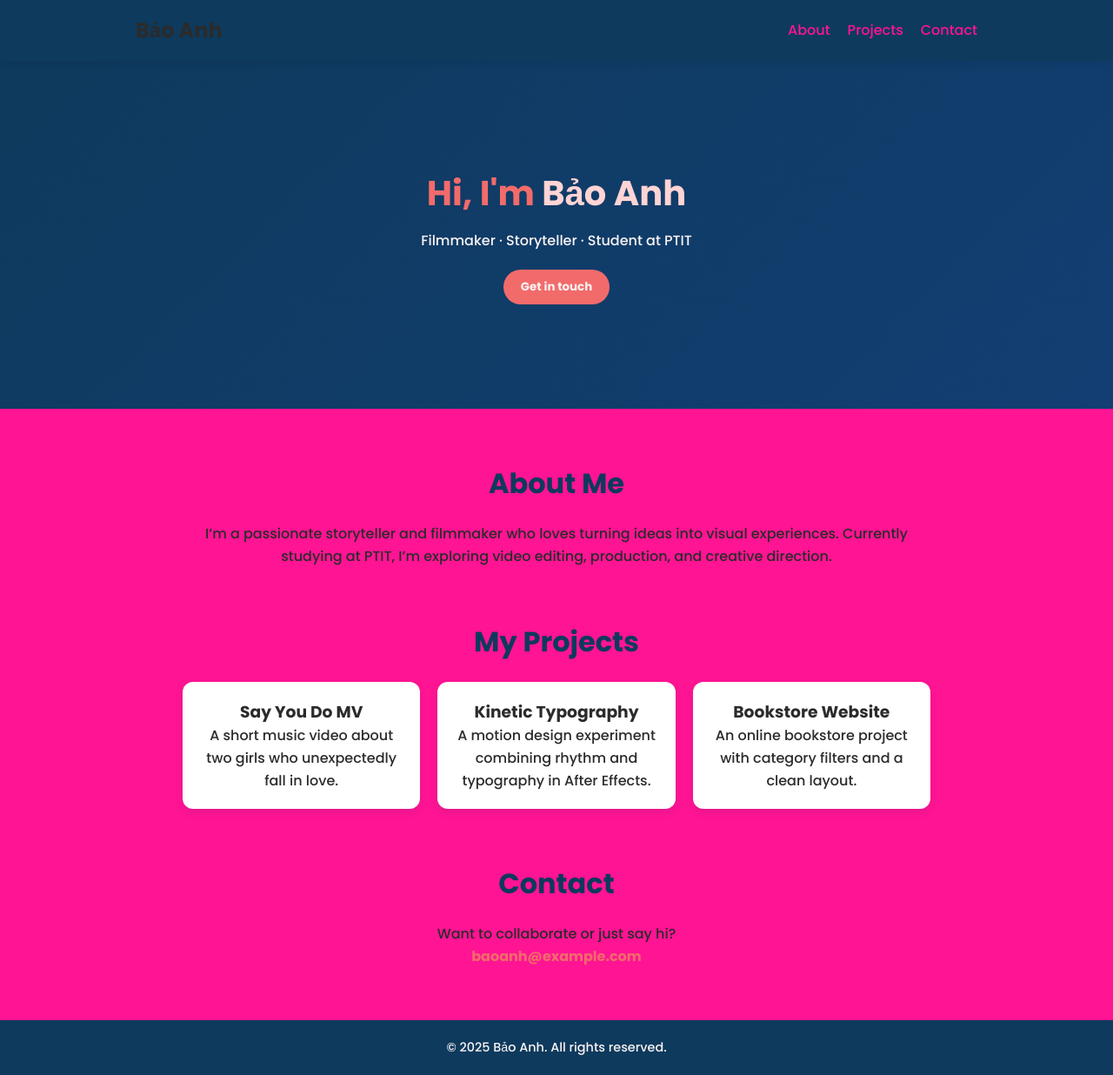
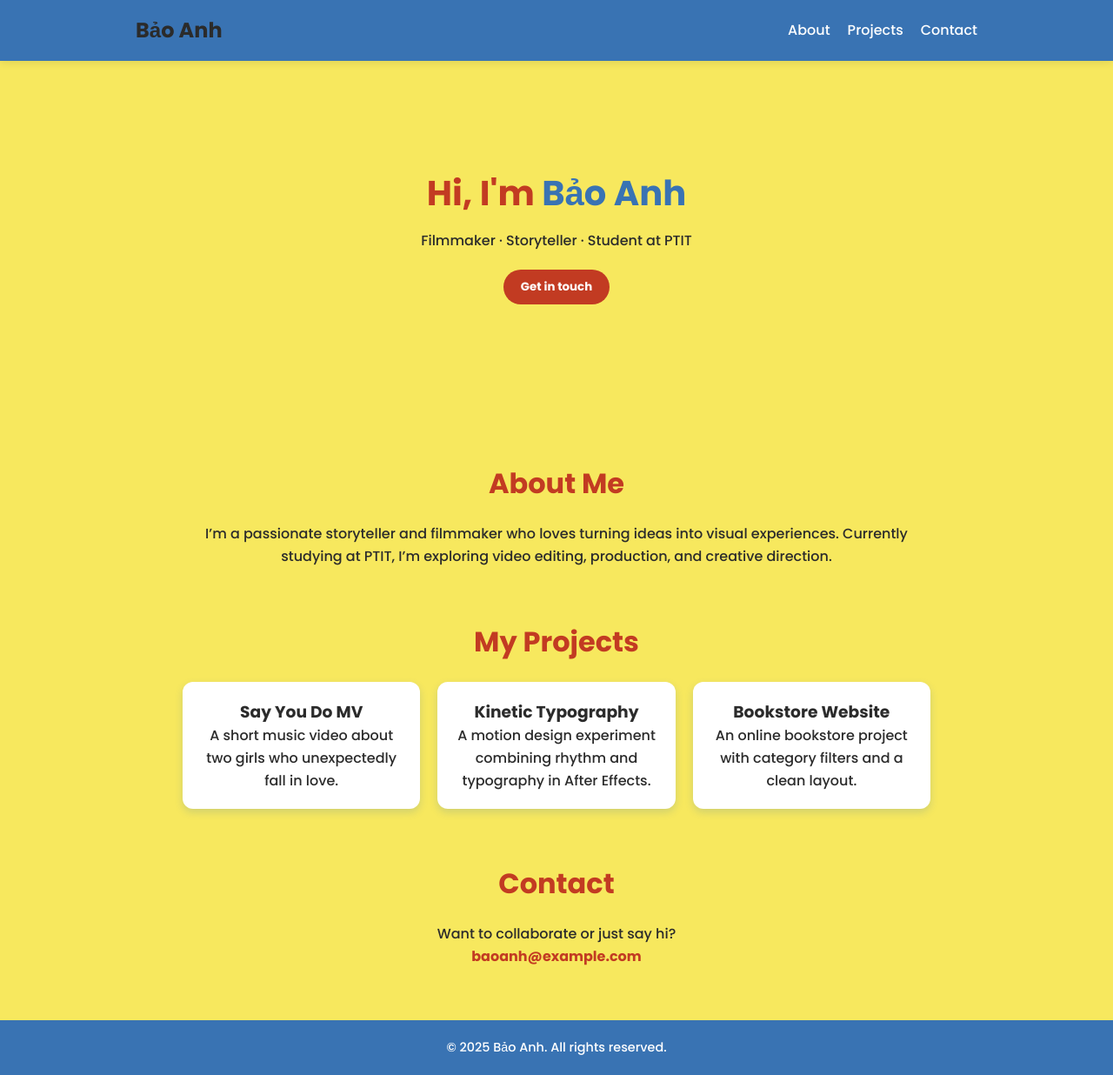
Before and after one commit to anhbao2108/profileweb, a plain HTML site: page index.html in a window 1280 px wide. Shown: the whole page at 87% size. Drawn offline with Linux system fonts and the light colour scheme.

Commit message:
Update style.css

```diff
--- a/style.css
+++ b/style.css
@@ -7,16 +7,16 @@
   font-family: 'Poppins', sans-serif;
 }
 
-/* 🎨 Màu nền & chữ tổng thể */
+/* 🎨 Tone vàng + xanh + đỏ */
 body {
-  background-color: #FF1493;  /* Hồng đất nhạt */
-  color: #2B2B2B;             /* Xám đậm dễ đọc */
+  background-color: #F7E85E; /* Vàng sáng nổi bật */
+  color: #2B2B2B;
   line-height: 1.6;
 }
 
-/* 🌸 Header */
+/* 🌟 Header */
 header {
-  background-color: #0E3A5D; /* Xanh navy */
+  background-color: #3973B3; /* Xanh pastel nhẹ */
   box-shadow: 0 2px 10px rgba(0,0,0,0.1);
   position: sticky;
   top: 0;
@@ -40,19 +40,19 @@ nav ul {
 
 nav a {
   text-decoration: none;
-  color: #FF1493; /* Hồng nhạt trên nền navy */
+  color: #FFFFFF; /* trắng nổi trên nền xanh */
   font-weight: 500;
   transition: color 0.3s;
 }
 
 nav a:hover {
-  color: #F26B6B; /* Hồng đất nổi bật khi hover */
+  color: #C23B22; /* đỏ hồng nổi bật */
 }
 
-/* 🌅 Hero Section */
+/* ☀️ Hero Section */
 #hero {
-  background: linear-gradient(135deg, #0E3A5D, #123E73);
-  color: #FAF3F3;
+  background-color: #F7E85E;
+  color: #C23B22;
   text-align: center;
   padding: 120px 20px;
 }
@@ -60,22 +60,22 @@ nav a:hover {
 .hero-text h2 {
   font-size: 2.5rem;
   margin-bottom: 10px;
-  color: #F26B6B; /* Tiêu đề hồng đất */
+  color: #C23B22; /* đỏ tiêu đề */
 }
 
 .hero-text span {
-  color: #FFD4D4; /* Hồng nhạt hơn để tạo chiều sâu */
+  color: #3973B3; /* xanh nhẹ tạo tương phản */
 }
 
 .hero-text p {
   margin-bottom: 20px;
-  color: #FAF3F3;
+  color: #2B2B2B;
 }
 
 /* ✨ Nút bấm */
 button {
-  background-color: #F26B6B;
-  color: #FAF3F3;
+  background-color: #C23B22;
+  color: #FFFFFF;
   border: none;
   padding: 10px 20px;
   border-radius: 25px;
@@ -85,8 +85,7 @@ button {
 }
 
 button:hover {
-  background-color: #0E3A5D;
-  color: #FAF3F3;
+  background-color: #3973B3;
   transform: translateY(-3px);
 }
 
@@ -101,7 +100,7 @@ button:hover {
 .section h2 {
   font-size: 2rem;
   margin-bottom: 20px;
-  color: #0E3A5D;
+  color: #C23B22;
 }
 
 /* 🧱 Dự án */
@@ -112,36 +111,36 @@ button:hover {
 }
 
 .project-card {
-  background-color: #fff;
+  background-color: #FFFFFF;
   border-radius: 12px;
   padding: 20px;
-  box-shadow: 0 4px 10px rgba(14,58,93,0.1);
+  box-shadow: 0 4px 10px rgba(57,115,179,0.2);
   transition: transform 0.2s, box-shadow 0.2s;
 }
 
 .project-card:hover {
   transform: translateY(-5px);
-  box-shadow: 0 6px 14px rgba(14,58,93,0.2);
+  box-shadow: 0 6px 14px rgba(57,115,179,0.3);
 }
 
 /* 📧 Liên hệ */
 .email-link {
-  color: #F26B6B;
+  color: #C23B22;
   text-decoration: none;
   font-weight: 600;
 }
 
 .email-link:hover {
   text-decoration: underline;
-  color: #0E3A5D;
+  color: #3973B3;
 }
 
-/* 🌸 Footer */
+/* 🌻 Footer */
 footer {
-  background-color: #0E3A5D;
+  background-color: #3973B3;
   text-align: center;
   padding: 20px;
   margin-top: 40px;
   font-size: 0.9rem;
-  color: #FAF3F3;
+  color: #FFFFFF;
 }
```
